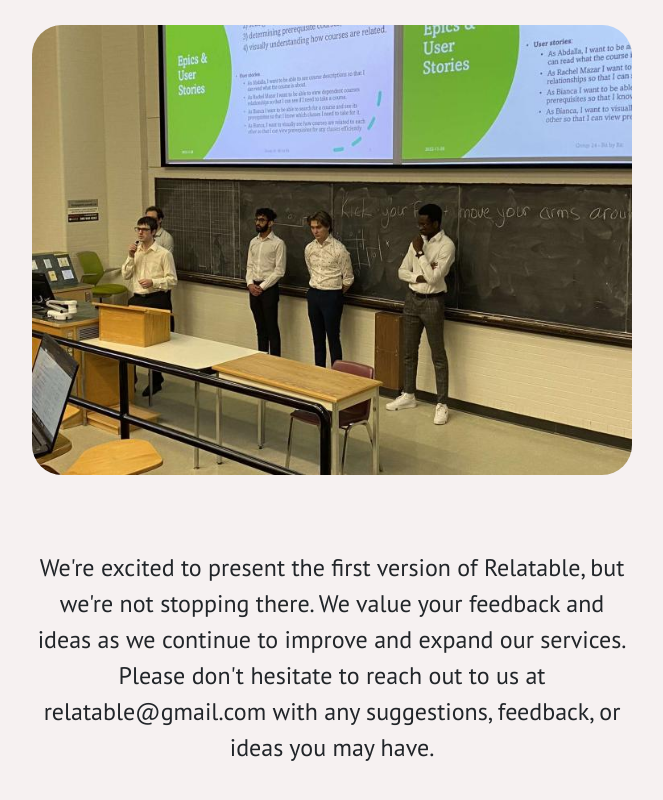
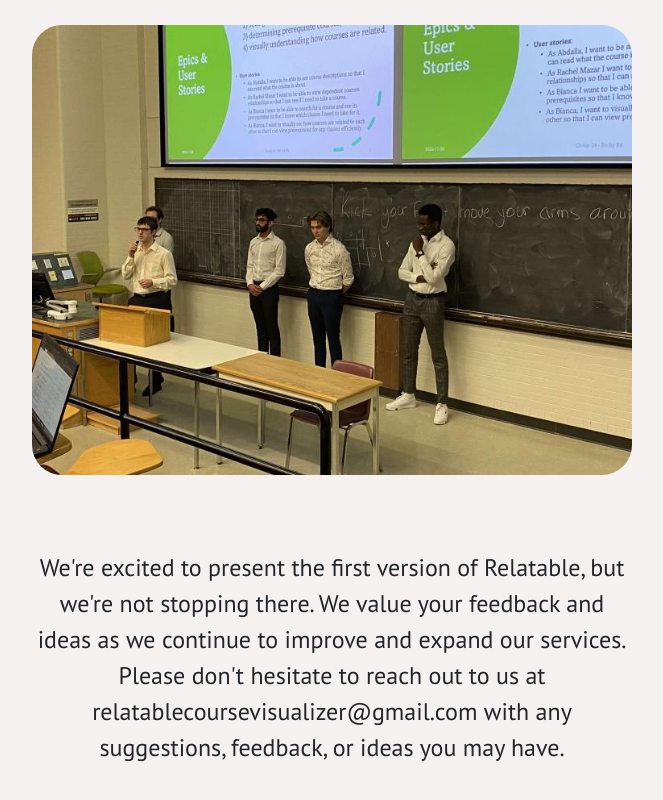
Before and after one commit to relatable-course-visualization/Relatable, a React (Create React App) app in the folder client/: page /about-us in a window 1280 px wide. Shown: the part 1172-1972 px from the top of the page, without its empty margins (308-971 px from the left). Built offline with nearby package versions, Linux system fonts and the light colour scheme.

Commit message:
add real email address

```diff
--- a/client/src/components/aboutUs.jsx
+++ b/client/src/components/aboutUs.jsx
@@ -34,7 +34,7 @@ function AboutUs() {
           <p>
             We're excited to present the first version of Relatable, but we're not stopping
             there. We value your feedback and ideas as we continue to improve and expand
-            our services. Please don't hesitate to reach out to us at relatable@gmail.com
+            our services. Please don't hesitate to reach out to us at relatablecoursevisualizer@gmail.com
             with any suggestions, feedback, or ideas you may have.
           </p>
           {/* <p>
```
